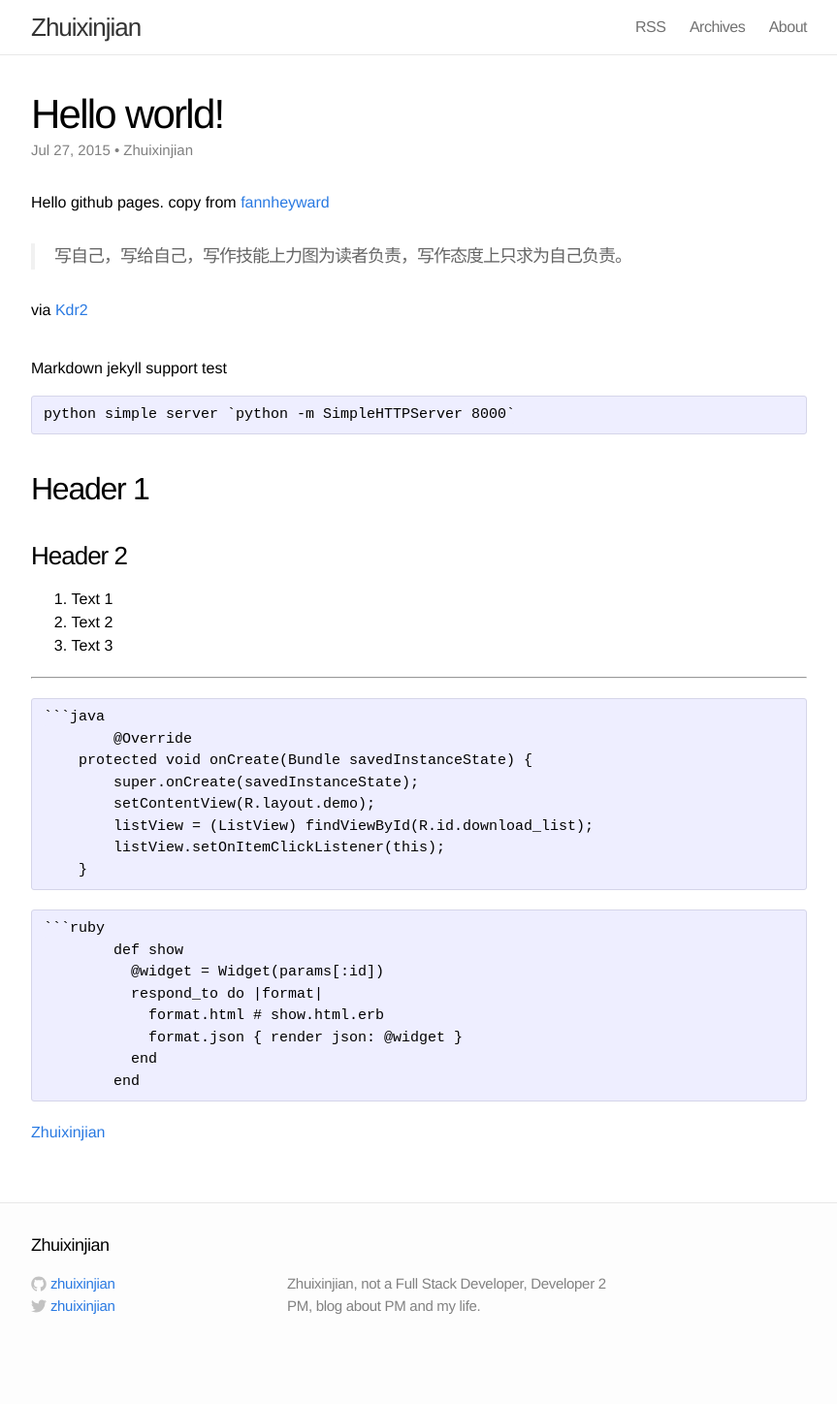
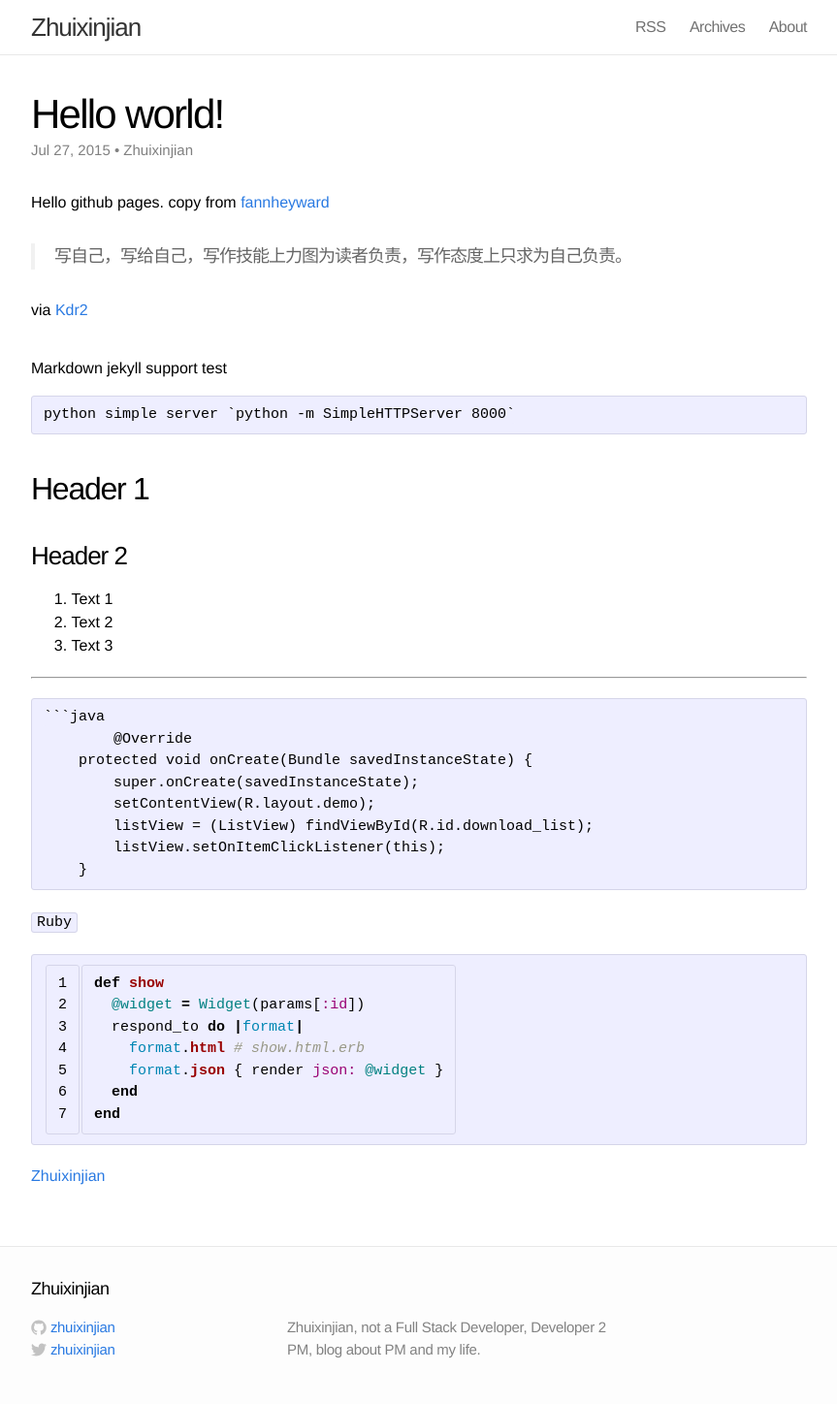
Before and after one commit to zhuixinjian/zhuixinjian.github.io, a Jekyll site: the page built from _posts/2015-07-27-hello-github-pages.markdown, in a window 1280 px wide. Shown: the whole page at 97% size, without its empty margins (208-1071 px from the left). Built offline with Jekyll 4.4.1, drawn with Linux system fonts in a browser that asks for light colours; Markdown is read by kramdown in place of the engine named in the settings; before the commit the page ends 1403 px from its top, so only the background shows below that.

Commit message:
test markdown code

````diff
--- a/_posts/2015-07-27-hello-github-pages.markdown
+++ b/_posts/2015-07-27-hello-github-pages.markdown
@@ -35,15 +35,16 @@
 ```
 
 ```Ruby```
-```ruby
-	def show
-	  @widget = Widget(params[:id])
-	  respond_to do |format|
-	    format.html # show.html.erb
-	    format.json { render json: @widget }
-	  end
-	end
-```
+
+{% highlight ruby linenos%}
+def show
+  @widget = Widget(params[:id])
+  respond_to do |format|
+    format.html # show.html.erb
+    format.json { render json: @widget }
+  end
+end
+{% endhighlight %}
 
 [Zhuixinjian][3]
 
````
